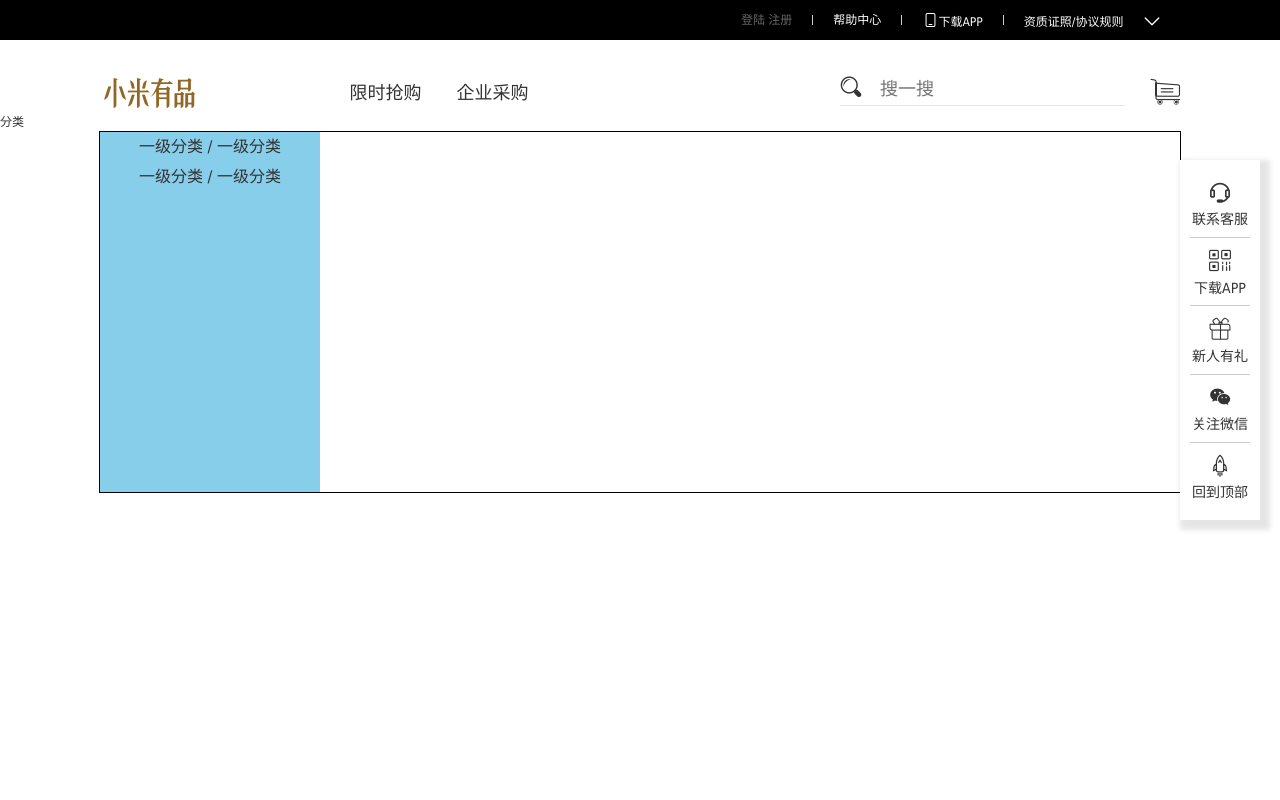
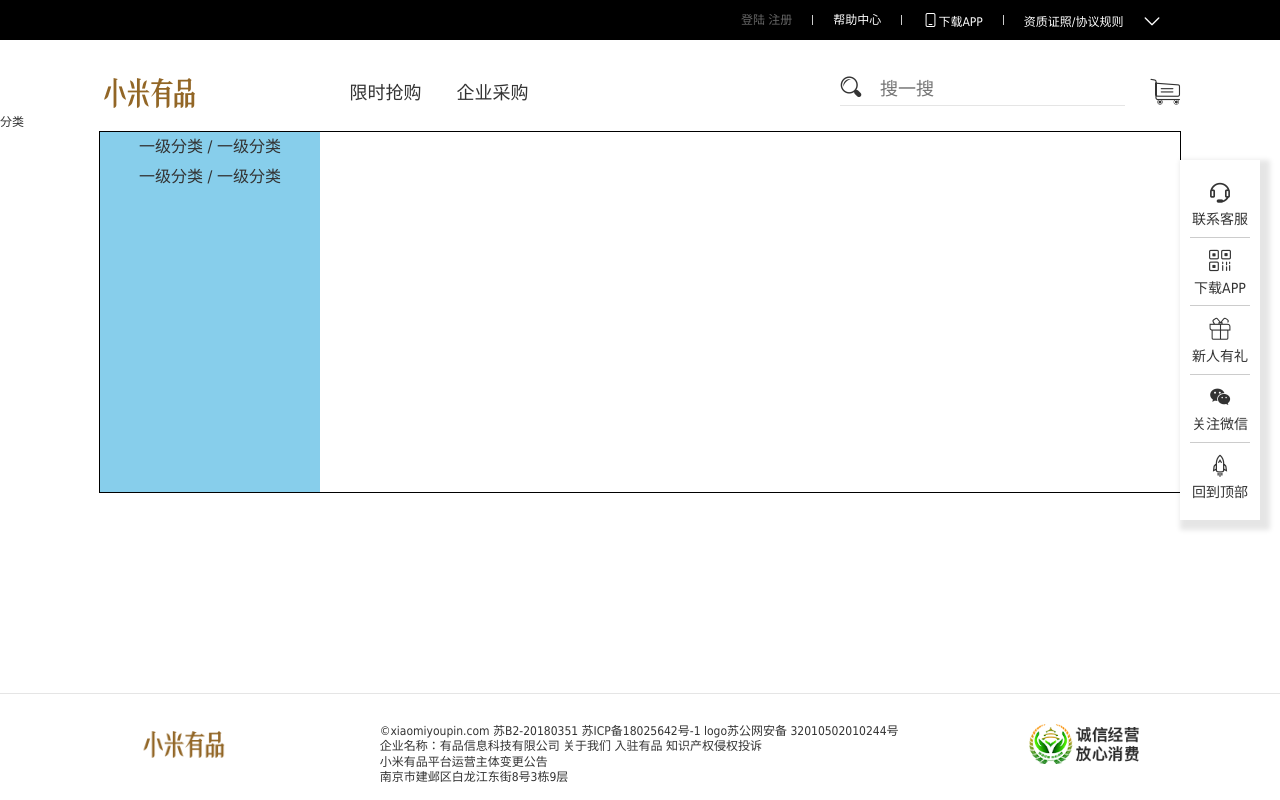
Before and after one commit to 0721-xiaomiyoupin/03-xiaomi, a Vue app: page / in a window 1280 px wide. Shown: the top 800 px of the page. Built offline with nearby package versions, Linux system fonts and the light colour scheme; a small style sheet from the web is missing.

Commit message:
feat:每日日报完成

```diff
--- a/src/App.vue
+++ b/src/App.vue
@@ -26,6 +26,6 @@ export default {
 
 <style lang="less">
 #a {
-  height: 1000px;
+  height: 200px;
 }
 </style>
```
Also changed, not shown: 1 other file (tests, documents, lock files or other folders).
